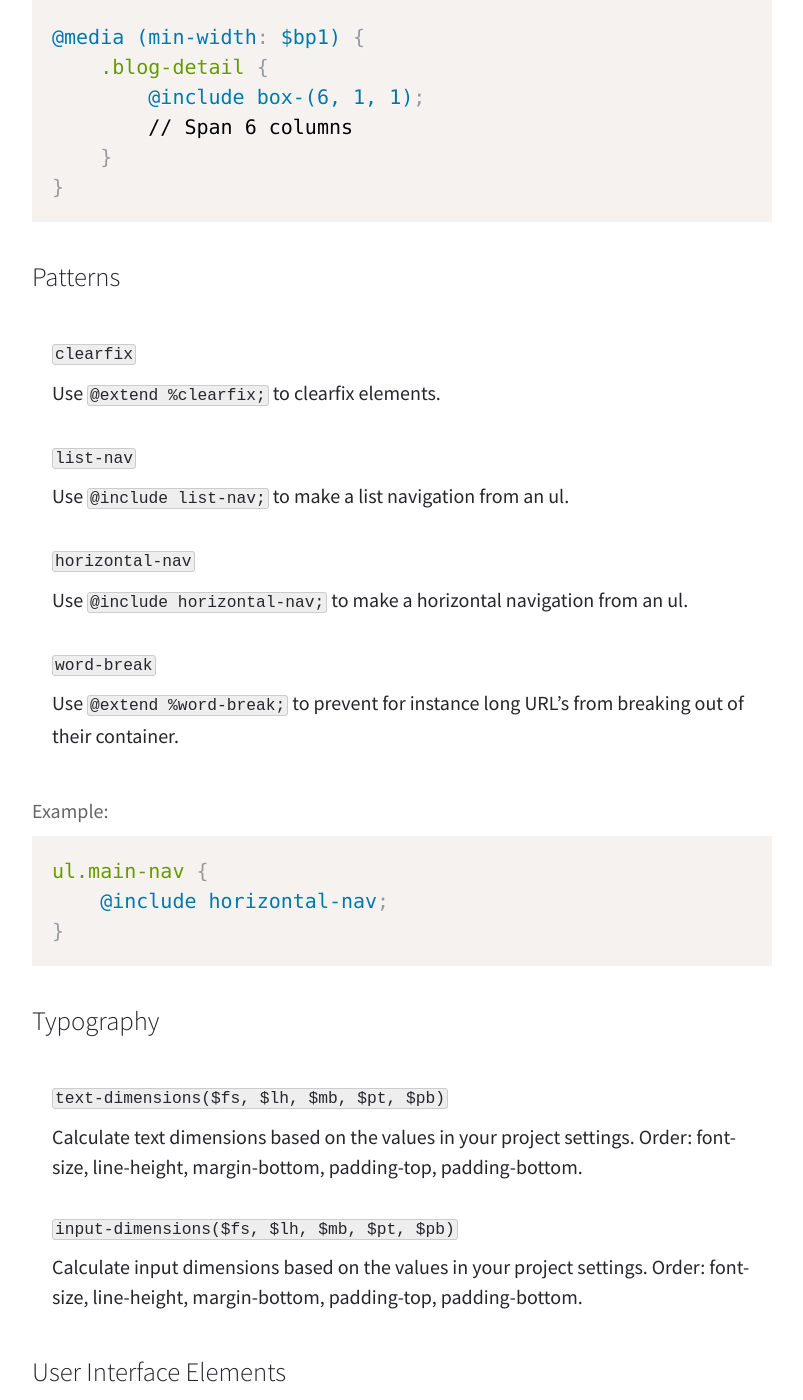
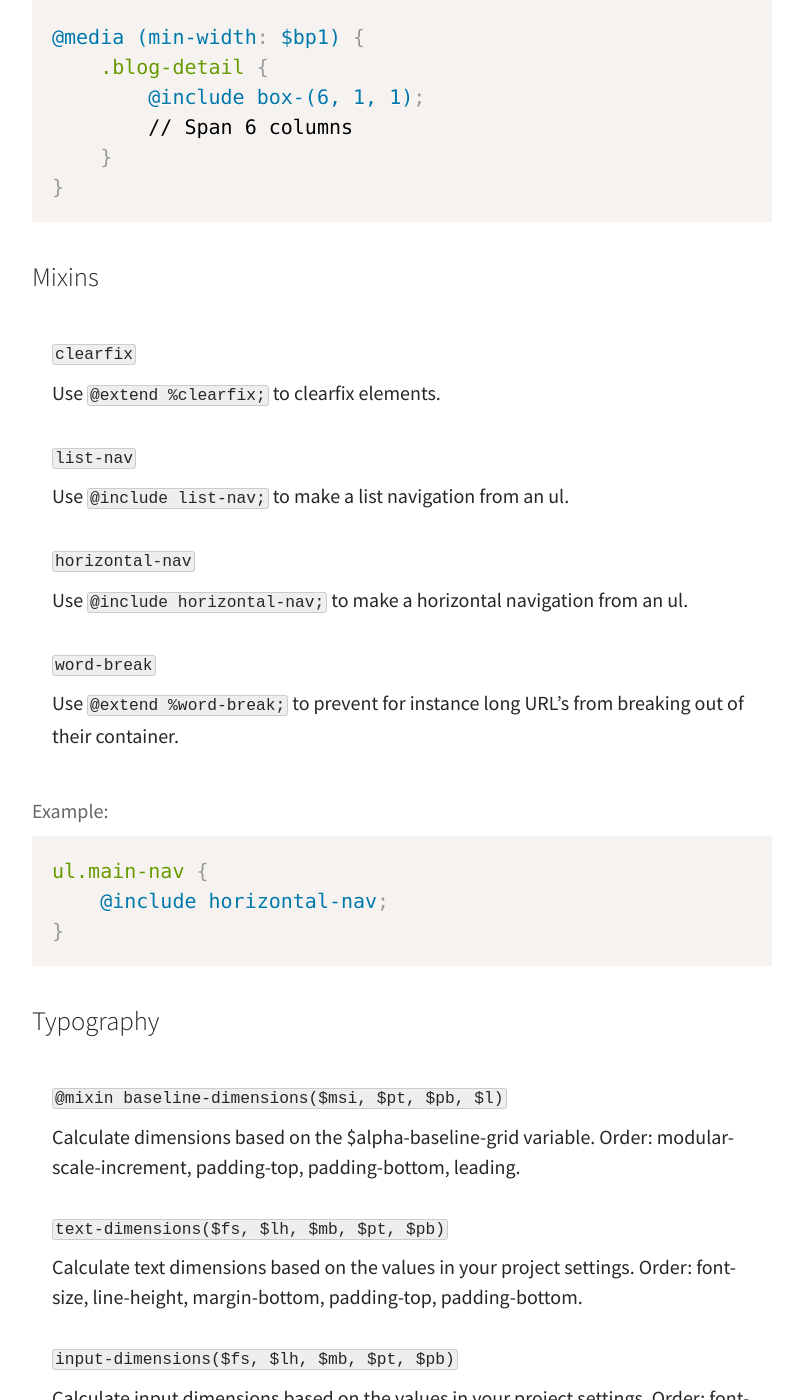
Before and after one commit to getchopstick/getchopstick.github.io, a Jekyll site: the page built from docs.html, in a window 1280 px wide and 1400 px high, scrolled down 3924 px. Shown: the whole window, without its empty margins (438-1241 px from the left). Built offline with Jekyll 4.4.1, drawn with Linux system fonts in a browser that asks for light colours.

Commit message:
Add info to docs about baseline-dimensions.

```diff
--- a/docs.html
+++ b/docs.html
@@ -153,7 +153,7 @@
 }
 </code></pre></div>
 
-				<h3 id="patterns">Patterns</h3>
+				<h3 id="patterns">Mixins</h3>
 				<dl>
 					<dt><code>clearfix</code></dt>
 					<dd>Use <code>@extend %clearfix;</code> to clearfix elements.</dd>
@@ -175,6 +175,9 @@
 
 				<h3 id="typography">Typography</h3>
 				<dl>
+					<dt><code>@mixin baseline-dimensions($msi, $pt, $pb, $l)</code></dt>
+					<dd>Calculate dimensions based on the $alpha-baseline-grid variable. Order: modular-scale-increment, padding-top, padding-bottom, leading.</dd>
+
 					<dt><code>text-dimensions($fs, $lh, $mb, $pt, $pb)</code></dt>
 					<dd>Calculate text dimensions based on the values in your project settings. Order: font-size, line-height, margin-bottom, padding-top, padding-bottom.</dd>
 
```
